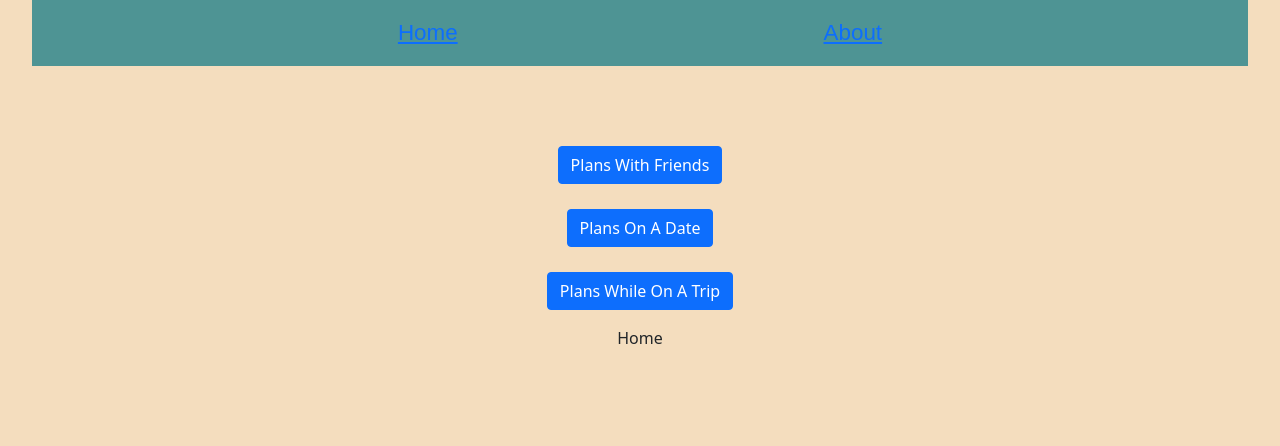
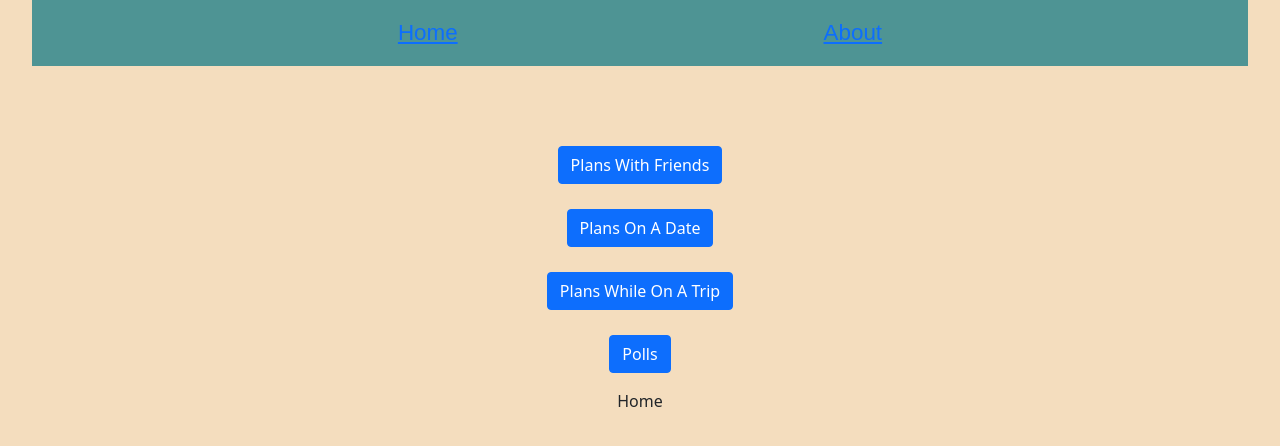
Before and after one commit to anasryadi/Huddl-Client, a React (Create React App) app: page /friends in a window 1280 px wide. Shown: the top 446 px of the page. Built offline with nearby package versions, Linux system fonts and the light colour scheme.

Commit message:
added Polls link to Links.js

```diff
--- a/src/Components/Links.js
+++ b/src/Components/Links.js
@@ -30,6 +30,12 @@ const Links = () => {
             <Button color="primary">Plans While On A Trip</Button>
           </Link>
         </div>
+        <br />
+        <div className="down">
+          <Link to="/vote">
+            <Button color="primary">Polls</Button>
+          </Link>
+        </div>
       </div>
     </div>
   );
```
Lines whose indentation alone changed are shown as unchanged.
